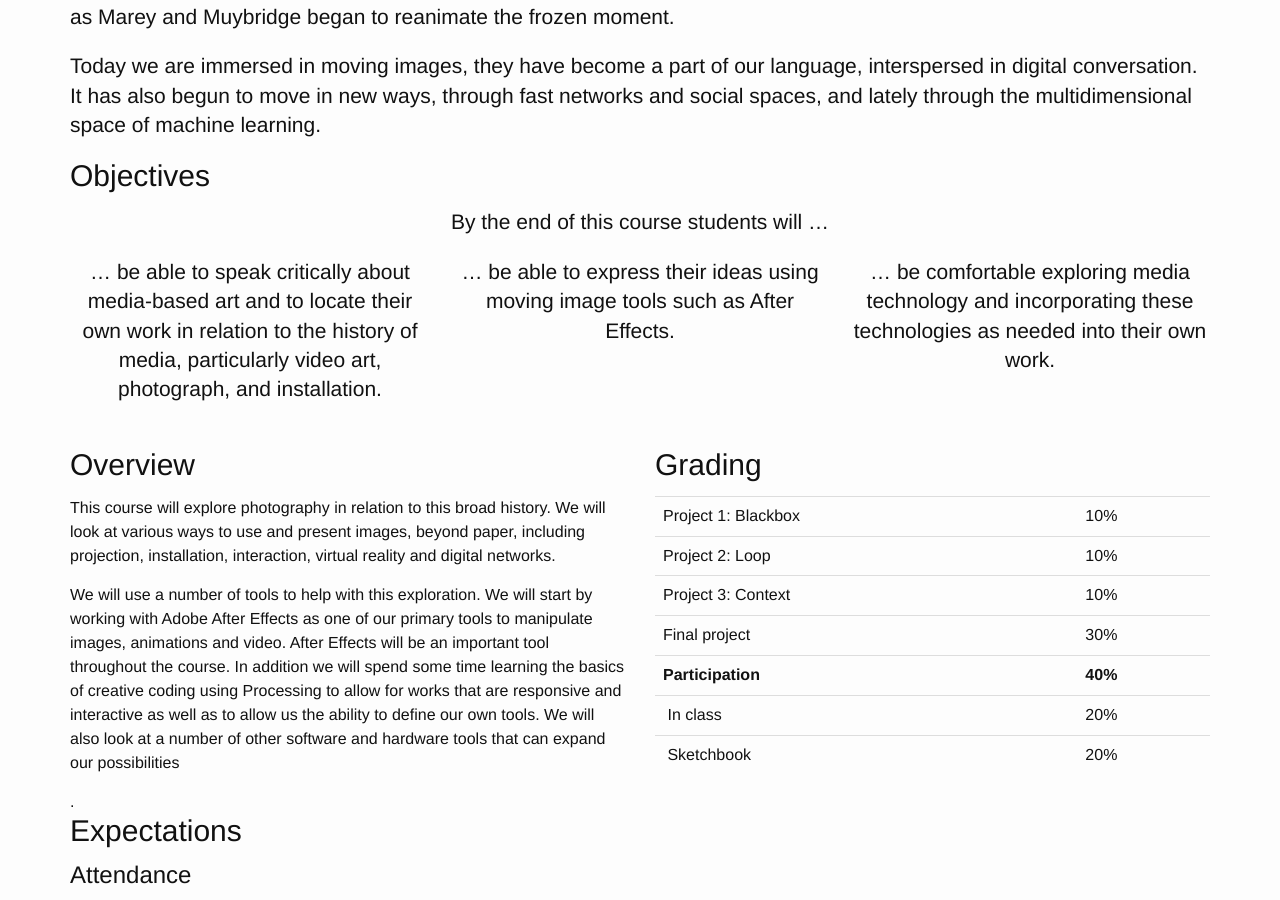
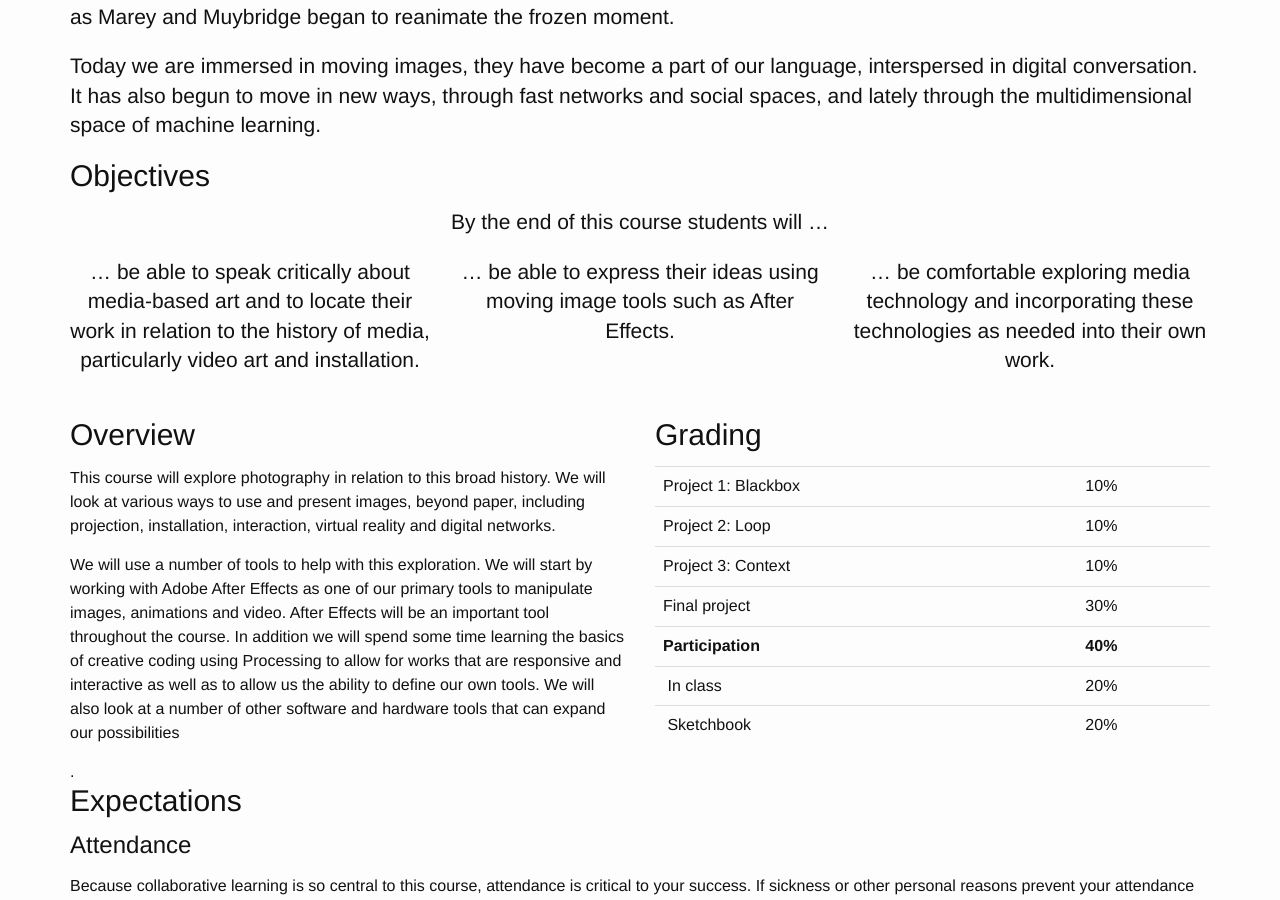
Before and after one commit to kellyegan/StillMoving, a Jekyll site: the page built from course-info.html, in a window 1280 px wide and 900 px high, scrolled down 322 px. Built offline with Jekyll 4.4.1, drawn with Linux system fonts in a browser that asks for light colours.

Commit message:
Tweak objectives

```diff
--- a/course-info.html
+++ b/course-info.html
@@ -15,7 +15,7 @@ permalink: /course-info/
 
 <div class="row">
   <div class="col-sm-4">
-     <p class="lead text-center">&hellip; be able to speak critically about media-based art and to locate their own work in relation to the history of media, particularly video art, photograph, and installation.</p>
+     <p class="lead text-center">&hellip; be able to speak critically about media-based art and to locate their work in relation to the history of media, particularly video art and installation.</p>
   </div>
 
   <div class="col-sm-4">
```
